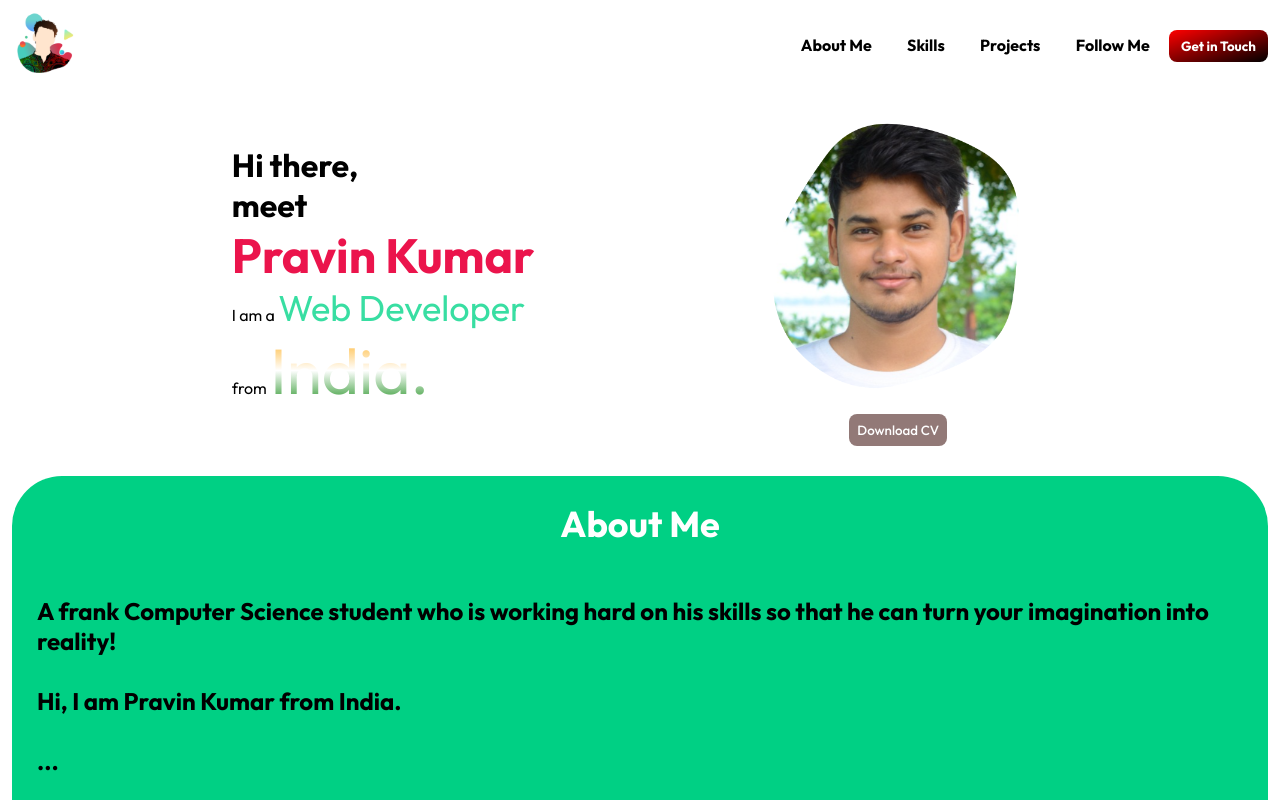
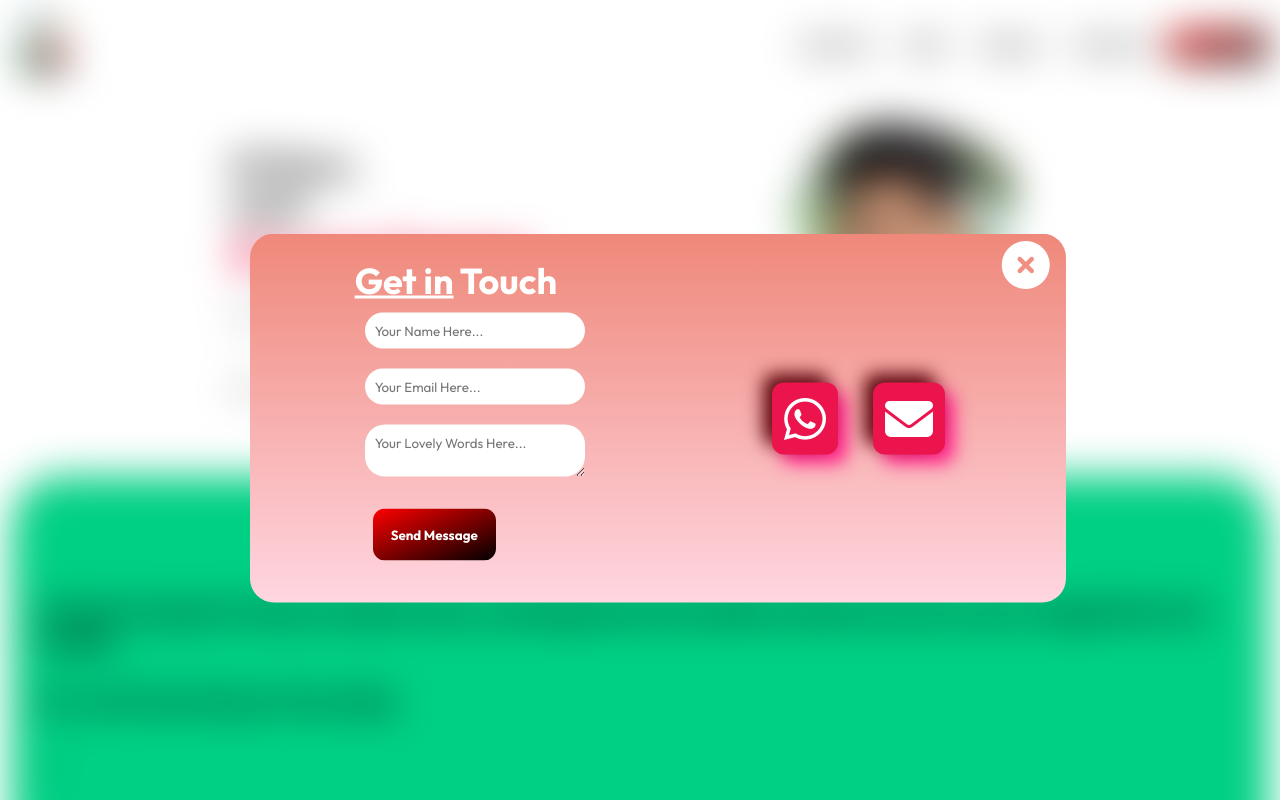
Before and after one commit to codingJockey/intro, a plain HTML site: page index.html in a window 1280 px wide. Both pictures are taken after a click on the button "Get in Touch". Shown: the top 800 px of the page. Drawn offline with Linux system fonts and the light colour scheme.

Commit message:
Update index.html

```diff
--- a/index.html
+++ b/index.html
@@ -8,11 +8,12 @@
     integrity="sha512-z3gLpd7yknf1YoNbCzqRKc4qyor8gaKU1qmn+CShxbuBusANI9QpRohGBreCFkKxLhei6S9CQXFEbbKuqLg0DA=="
     crossorigin="anonymous" referrerpolicy="no-referrer" />
   <link rel="stylesheet" href="style.css">
-  <title>Who'sCodingJockey?</title>
+  <title>Who'sMavinCoder?</title>
 </head>
 
 <body>
-  <!--NavigationSectionEndsHere-->
+  <div class="screen" id="screen">
+    <!--NavigationSectionEndsHere-->
   <div id="NavSection">
     <div><img id="mainLogo" src="resources/minicons/logo.png" alt="Logo"></div>
     <div>
@@ -20,7 +21,7 @@
       <a class="navAnc" href="#skillsHeading">Skills</a>
       <a class="navAnc" href="#projectsHeading">Projects</a>
       <a class="navAnc" href="#followHeading">Follow Me</a>
-      <button id="specialButton">Get in Touch</button>
+      <button onclick="showPopup()" id="specialButton">Get in Touch</button>
     </div>
   </div>
   <!--NavigationSectionEndsHere-->
@@ -131,7 +132,38 @@
     <p id="goodBye">Spread some &#10083; in this cruel world.&#128519;</p>
   </div>
   <!--FooterSectionEndsHere-->
+
+  </div>
+
+  <div id="MessageSent" style="visibility: hidden;">
+    <i class="fa-solid fa-envelope-circle-check"></i>Message Sent!</div>
+</div>
+
+  <div class="contactPopup">
+
+    <div class="form-container" id="contactPopup">
+      <div>
+        <button onclick="closePopup()" class="close-popup"><i class="fa-solid fa-circle-xmark"></i></button><h1 class="contactHeading"><u>Get in</u> Touch</h1>
+      <form action="https://api.web3forms.com/submit" method="POST">
+        <input type="hidden" name="access_key" value="146bbe59-9d02-47dc-bf4c-fb9937b10cae">
+
+          <input type="text" name="name" placeholder="Your Name Here..." required class="input-fields">
+          <br>
+          <input type="email" name="email" placeholder="Your Email Here..." required class="input-fields">
+          <br>
+          <textarea name="message" placeholder="Your Lovely Words Here..." required class="input-fields"></textarea>
+          <br>
+          <button type="submit" onclick="sentToastNotification()" class="specialButtons sendButton">Send Message</button>
+      </form>
+  </div>
+  <div><span><a href="https://wa.me/919369707041"><button class="contactButtons"><i
+    class="fa-brands fa-whatsapp fa-bounce"></i><br>WhatsApp</button></a></span>
+  <span><a href="mailto:hipravin403@gmail.com"><button class="contactButtons"><i class="fa-solid fa-envelope fa-bounce"></i><br>Gmail</button></a></span>
+   </div>
+
+  </div>
   <script src="script.js"></script>
+  <script src="https://web3forms.com/client/script.js" async defer></script>
 </body>
 
 </html>
```
